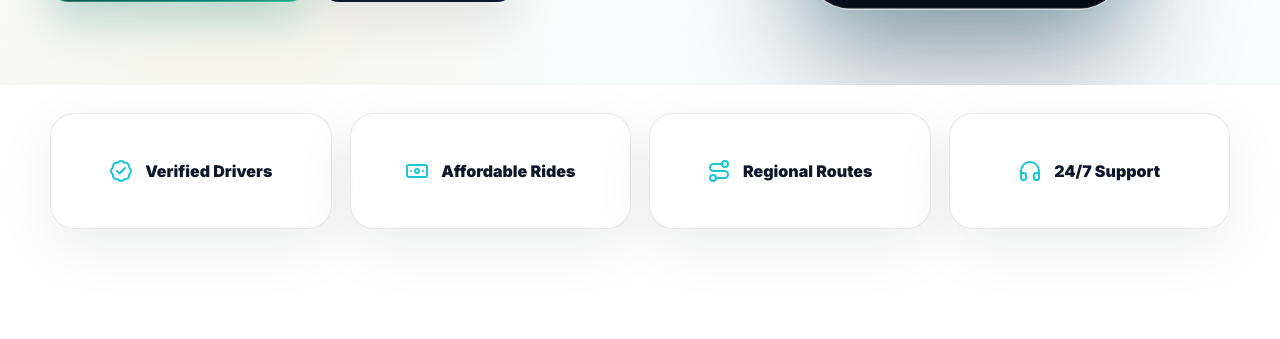
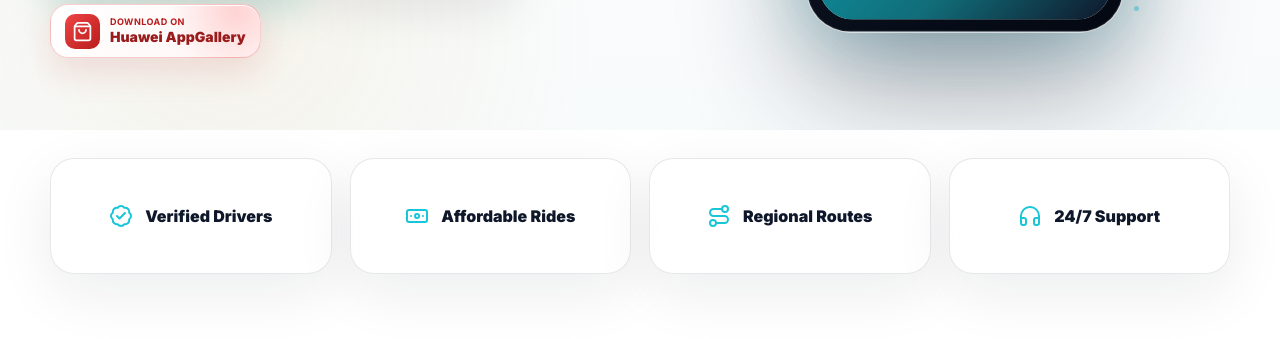
Before and after one commit to Deevenge/movemate-transport, a plain HTML site: page index.html in a window 1280 px wide. Shown: the part 761-1100 px from the top of the page. Drawn offline with nearby package versions, Linux system fonts and the light colour scheme.

Commit message:
modifiled home

```diff
--- a/CSS/style.css
+++ b/CSS/style.css
@@ -371,6 +371,33 @@ h3 {
 .store-btn-dark small {
   color: rgba(255, 255, 255, 0.68);
 }
+
+.store-btn.huawei-download {
+  min-width: 184px;
+  min-height: 54px;
+  gap: 10px;
+  padding: 8px 14px;
+  border-color: rgba(220, 38, 38, 0.22);
+  color: #991b1b;
+  background:
+    radial-gradient(circle at 88% 12%, rgba(254, 202, 202, 0.8), transparent 34%),
+    linear-gradient(135deg, #fff 0%, #fff5f5 100%);
+  box-shadow: 0 14px 34px rgba(185, 28, 28, 0.12), inset 0 1px 0 rgba(255, 255, 255, 0.9);
+}
+
+.huawei-download svg {
+  width: 21px;
+  height: 21px;
+  padding: 7px;
+  border-radius: 10px;
+  color: #fff;
+  background: linear-gradient(135deg, #ef4444, #b91c1c);
+  box-sizing: content-box;
+}
+
+.huawei-download span { font-size: 14px; }
+.huawei-download small { margin-bottom: 2px; color: #b91c1c; font-size: 9px; letter-spacing: 0.05em; text-transform: uppercase; }
+.huawei-download:hover { box-shadow: 0 20px 40px rgba(185, 28, 28, 0.2), inset 0 1px 0 rgba(255, 255, 255, 0.9); }
 
 .hero-visual {
   position: relative;
--- a/command.txt
+++ b/command.txt
@@ -1,3 +1,3 @@
 git add .
-git commit -m "modifiled the chats "
+git commit -m "modifiled filter drivers"
 git push -u origin main
--- a/index.html
+++ b/index.html
@@ -54,6 +54,10 @@
             <a class="store-btn store-btn-dark" href="#" aria-label="Download on the App Store">
               <i data-lucide="apple"></i>
               <span><small>Download on the</small>App Store</span>
+            </a>
+            <a class="store-btn huawei-download" href="https://appgallery.huawei.com/#/app/C119129769" target="_blank" rel="noopener noreferrer" aria-label="Download MoveMate from Huawei AppGallery">
+              <i data-lucide="shopping-bag"></i>
+              <span><small>Download on</small>Huawei AppGallery</span>
             </a>
           </div>
         </div>
```
